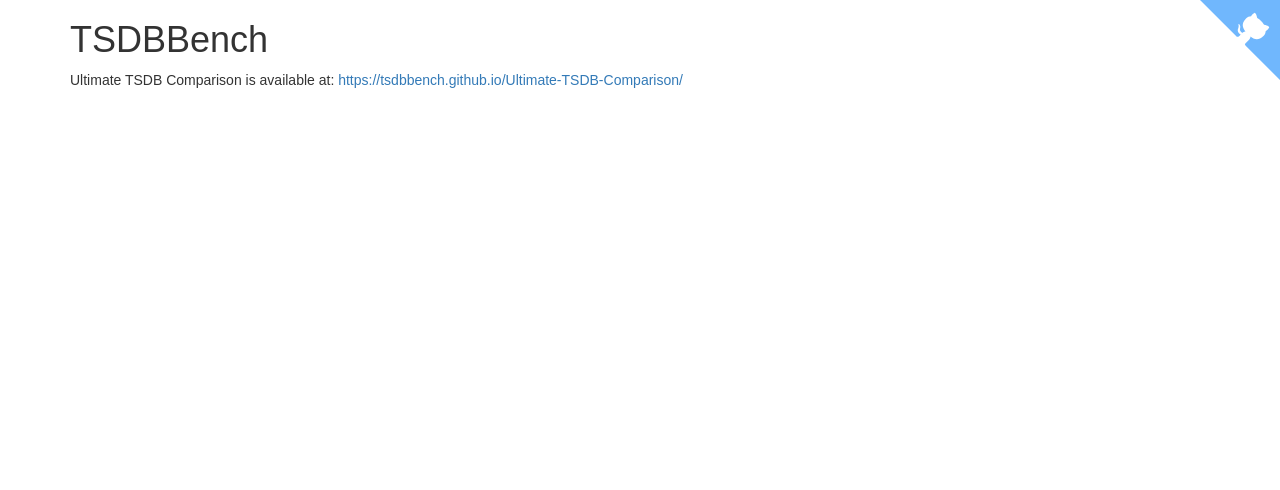
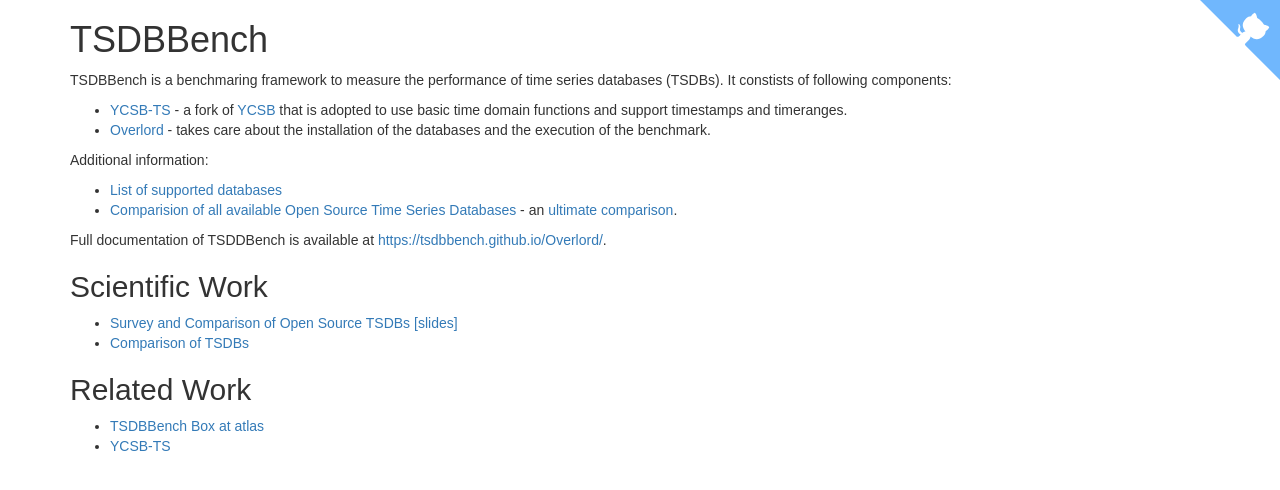
Before and after one commit to TSDBBench/TSDBBench.github.io, a Jekyll site: the page built from index.md, in a window 1280 px wide. Shown: the top 490 px of the page. Built offline with Jekyll 4.4.1, drawn with Linux system fonts in a browser that asks for light colours; our own code applies the rules of GitHub Pages for plain Markdown files.

Commit message:
Initial overview on contained projects

```diff
--- a/index.md
+++ b/index.md
@@ -3,4 +3,24 @@
 
 # TSDBBench
 
-Ultimate TSDB Comparison is available at: <https://tsdbbench.github.io/Ultimate-TSDB-Comparison/>
+TSDBBench is a benchmaring framework to measure the performance of time series databases (TSDBs). It constists of following components:
+
+- [YCSB-TS](https://github.com/TSDBBench/YCSB-TS) - a fork of [YCSB](https://github.com/brianfrankcooper/YCSB) that is adopted to use basic time domain functions and support timestamps and timeranges.
+- [Overlord](http://tsdbbench.github.io/Overlord/) - takes care about the installation of the databases and the execution of the benchmark.
+
+Additional information:
+
+- [List of supported databases](http://tsdbbench.github.io/Overlord/#supported-databases)
+- [Comparision of all available Open Source Time Series Databases](https://tsdbbench.github.io/Ultimate-TSDB-Comparison/) - an [ultimate comparison](http://ultimate-comparisons.github.io/).
+
+Full documentation of TSDDBench is available at <https://tsdbbench.github.io/Overlord/>.
+
+## Scientific Work
+
+* [Survey and Comparison of Open Source TSDBs](http://btw2017.informatik.uni-stuttgart.de/slidesandpapers/E4-14-109/paper_web.pdf) [[slides]](http://btw2017.informatik.uni-stuttgart.de/slidesandpapers/E4-14-109/slides.pdf)
+* [Comparison of TSDBs](http://www2.informatik.uni-stuttgart.de/cgi-bin/NCSTRL/NCSTRL_view.pl?id=DIP-3729&mod=0&engl=0&inst=FAK)
+
+## Related Work
+
+* [TSDBBench Box at atlas](https://atlas.hashicorp.com/TSDBBench/boxes/tsdbbench_dummy.box)
+* [YCSB-TS](https://github.com/TSDBBench/YCSB-TS)
```
